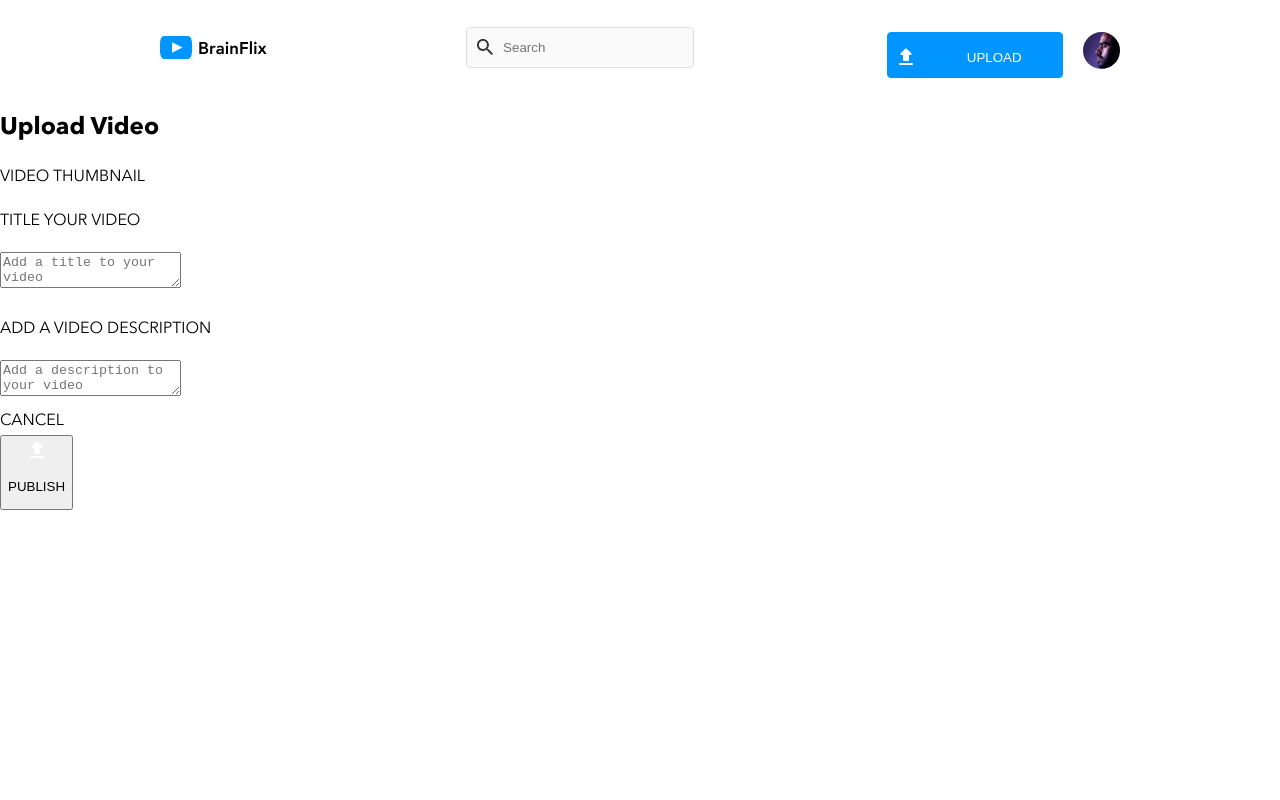
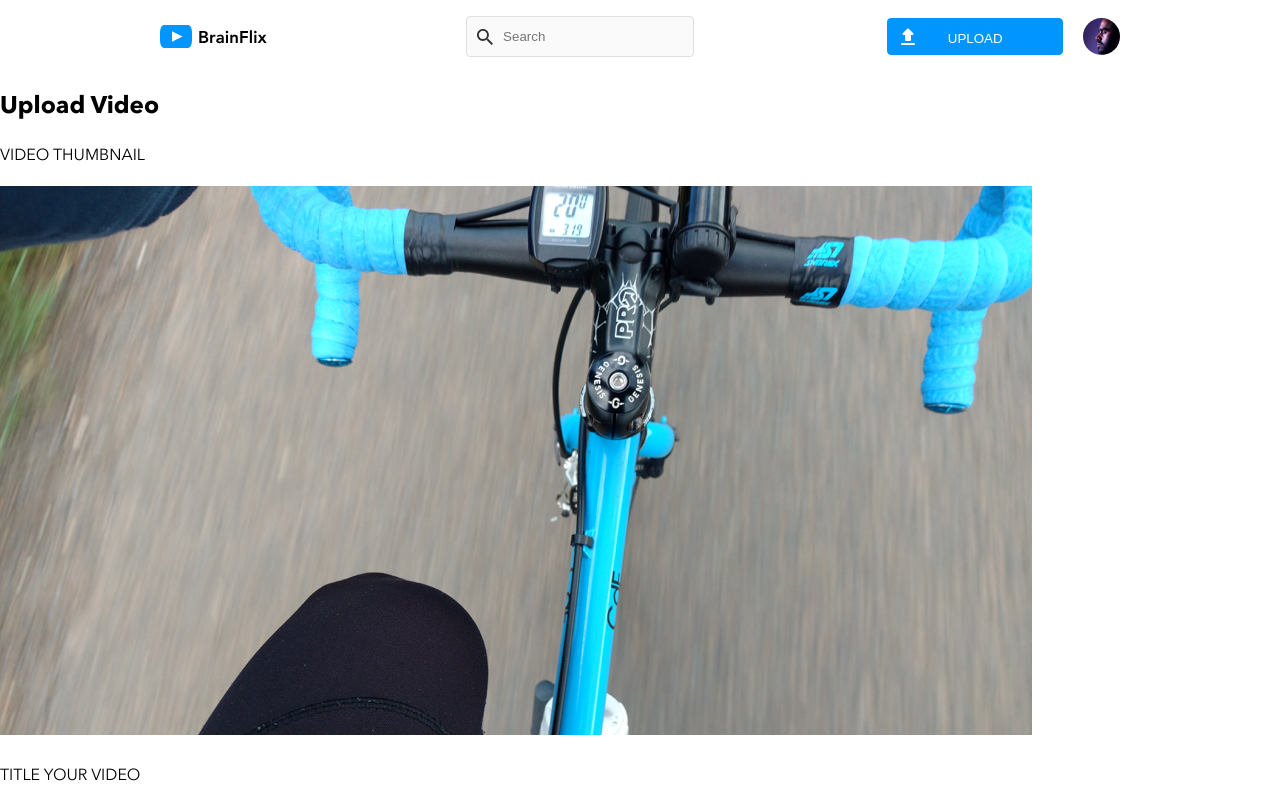
Before and after one commit to Su0112/su-shruthi-brainflix, a React (Create React App) app: page /upload in a window 1280 px wide. Built offline with nearby package versions, Linux system fonts and the light colour scheme.

Commit message:
publish page

```diff
--- a/src/components/commentsform/commentsform.scss
+++ b/src/components/commentsform/commentsform.scss
@@ -46,7 +46,7 @@
     &-btn {
       padding: 0.5rem;
       width: 100%;
-      height: 20%;
+      //height: 20%;
       border-radius: 0.4rem;
       border: 1px solid color.$color-activeform-outline-pri;
       background: color.$color-activeform-outline-pri;
@@ -85,7 +85,7 @@
   }
   &__details {
     display: flex;
-    justify-content: space-evenly;
+    //justify-content: space-evenly;
     gap: 1rem;
     padding-top: 0.5rem;
     color: color.$color-text-pri;
@@ -135,14 +135,15 @@
       height: 12%;
       width: 96%;
       &-btn {
-        width: 24%;
+        min-width: 24%;
         border-radius: 0.15rem;
-        position: relative;
-        right: -8rem;
+
+        // position: relative;
+        // right: -8rem;
       }
       &-text {
         height: 26%;
-        width: 145%;
+        //width: 145%;
         padding: 1rem 0 0 1rem;
         margin-bottom: 0;
       }
--- a/src/components/header/Header.js
+++ b/src/components/header/Header.js
@@ -31,11 +31,11 @@ const Header = (props) => {
         <div className="header__container__btn">
           <Link to="/upload">
             <button className="header__container__btns" href="">
-              <img
+              {/* <img
                 className="header__container__btns-img"
                 alt="upload"
                 src={Button}
-              />
+              /> */}
               UPLOAD
             </button>
           </Link>
--- a/src/components/header/header.scss
+++ b/src/components/header/header.scss
@@ -6,6 +6,10 @@
 .header {
   font-family: "Avenir";
   padding: 1rem;
+  @include breakpoint.small {
+    max-width: 20rem;
+    margin: 0 auto;
+  }
 
   &__container {
     display: flex;
@@ -13,6 +17,13 @@
     &__logo {
       max-height: 1.5rem;
       max-width: 7.5rem;
+      margin-bottom: 1rem;
+      @include breakpoint.medium {
+        margin-bottom: 0;
+      }
+      @include breakpoint.large {
+        margin-bottom: 0;
+      }
     }
   }
   &__container-nav {
@@ -43,17 +54,28 @@
       flex-direction: column;
       margin-top: 1rem;
       display: flex;
+      @include breakpoint.medium {
+        margin-top: 0;
+      }
+      @include breakpoint.large {
+        margin-top: 0;
+      }
     }
     &__btns {
-      display: flex;
-      align-items: center;
-      gap: 30%;
+      // display: flex;
+      // align-items: center;
+      // gap: 30%;
+      width: 100%;
       padding-top: 0.75rem;
       padding-bottom: 0.5rem;
       border: 1px solid color.$color-activeform-outline-pri;
       background: color.$color-activeform-outline-pri;
       color: color.$color-plain-pri;
       border-radius: 0.25rem;
+      background-image: url("../../assets/Icons/upload.svg");
+      background-repeat: no-repeat;
+      background-position-y: center;
+      background-position-x: 0.5rem;
     }
   }
   &__avatar {
@@ -62,6 +84,7 @@
     width: 2.3rem;
     height: 2.3rem;
     border-radius: 50%;
+    flex-shrink: 0;
   }
 
   &__avatar-upload {
--- a/src/page/publishPage/PublishPage.js
+++ b/src/page/publishPage/PublishPage.js
@@ -1,7 +1,18 @@
+import { useEffect } from "react";
+import { useNavigate } from "react-router-dom";
 import React from "react";
 import Header from "../../components/header/Header";
 
 function PublishPage() {
+  const navigate = useNavigate();
+
+  useEffect(() => {
+    const timer = setTimeout(() => {
+      navigate("/");
+      //console.log("This will run after 1 second!");
+    }, 3000);
+    return () => clearTimeout(timer);
+  }, []);
   return (
     <div>
       <Header />
--- a/src/page/publishPage/publishPage.scss
+++ b/src/page/publishPage/publishPage.scss
@@ -0,0 +1,4 @@
+@use "../../styles/partials/breakpoints" as breakpoint;
+@use "../../styles/partials/colors" as color;
+@use "../../styles/partials/fonts" as *;
+@use "../../styles/partials/mixin" as mixin;
--- a/src/page/videoUpload/VideoUpload.js
+++ b/src/page/videoUpload/VideoUpload.js
@@ -2,6 +2,7 @@ import React from "react";
 import Header from "../../components/header/Header";
 import Button from "../../assets/Icons/upload.svg";
 import { Link } from "react-router-dom";
+import Img from "../../assets/Images/Upload-video-preview.jpg";
 
 function VideoUpload() {
   return (
@@ -14,7 +15,7 @@ function VideoUpload() {
         <div className="upload__container">
           <div className="upload__hero">
             <p className="upload__hero-title">VIDEO THUMBNAIL</p>
-            {/* <img src={Btn} alt="video" className="upload__hero-img" /> */}
+            <img src={Img} alt="video" className="upload__hero-img" />
           </div>
           <div className="upload__details">
             <div className="upload__details-title">
@@ -44,7 +45,11 @@ function VideoUpload() {
         <div className="upload__divider"></div>
         {/*border bottom for the container is better than a div*/}
         <div className="publish">
-          <div className="publish__cancel">CANCEL</div>
+          <div className="publish__cancel">
+            <button className="publish__cancel-box">
+              <p className="publish__button-title">CANCEL</p>
+            </button>
+          </div>
           <div className="publish__button">
             <Link to="/publish">
               <button className="publish__button-box">
```
